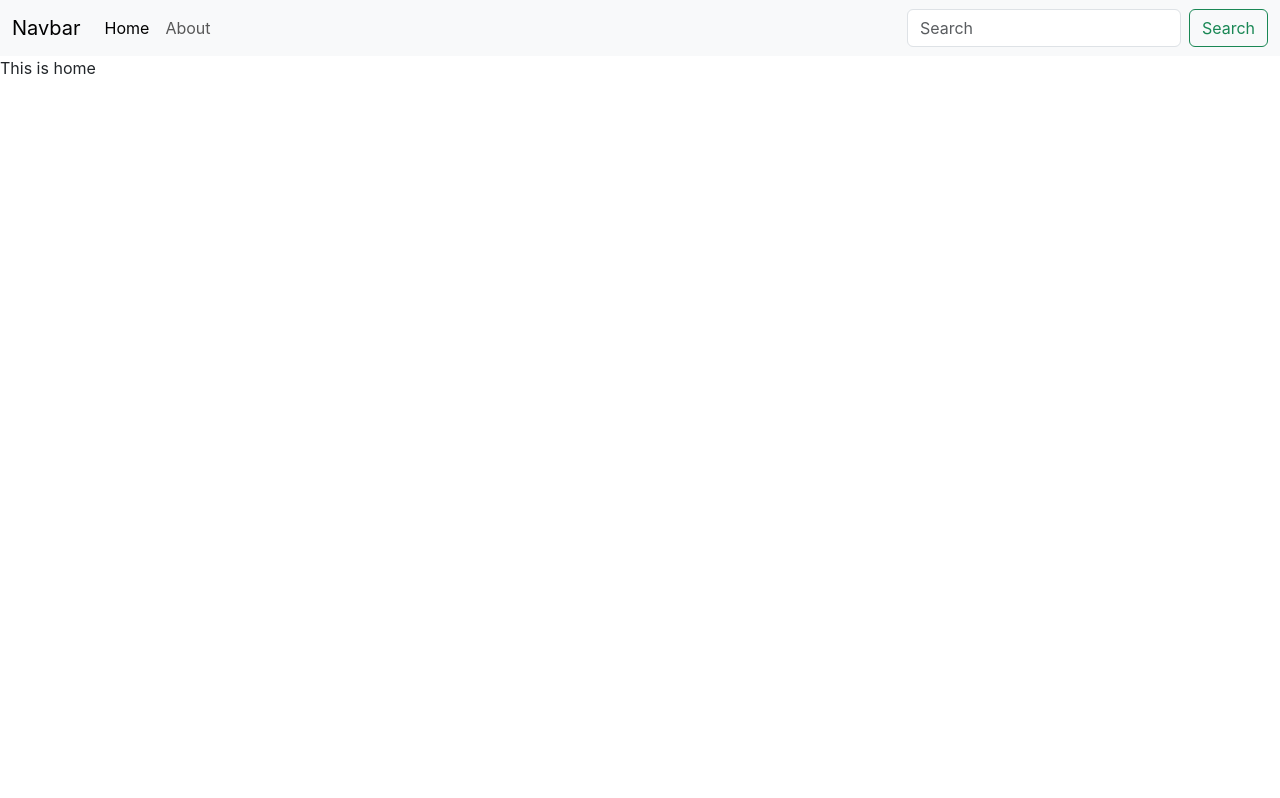
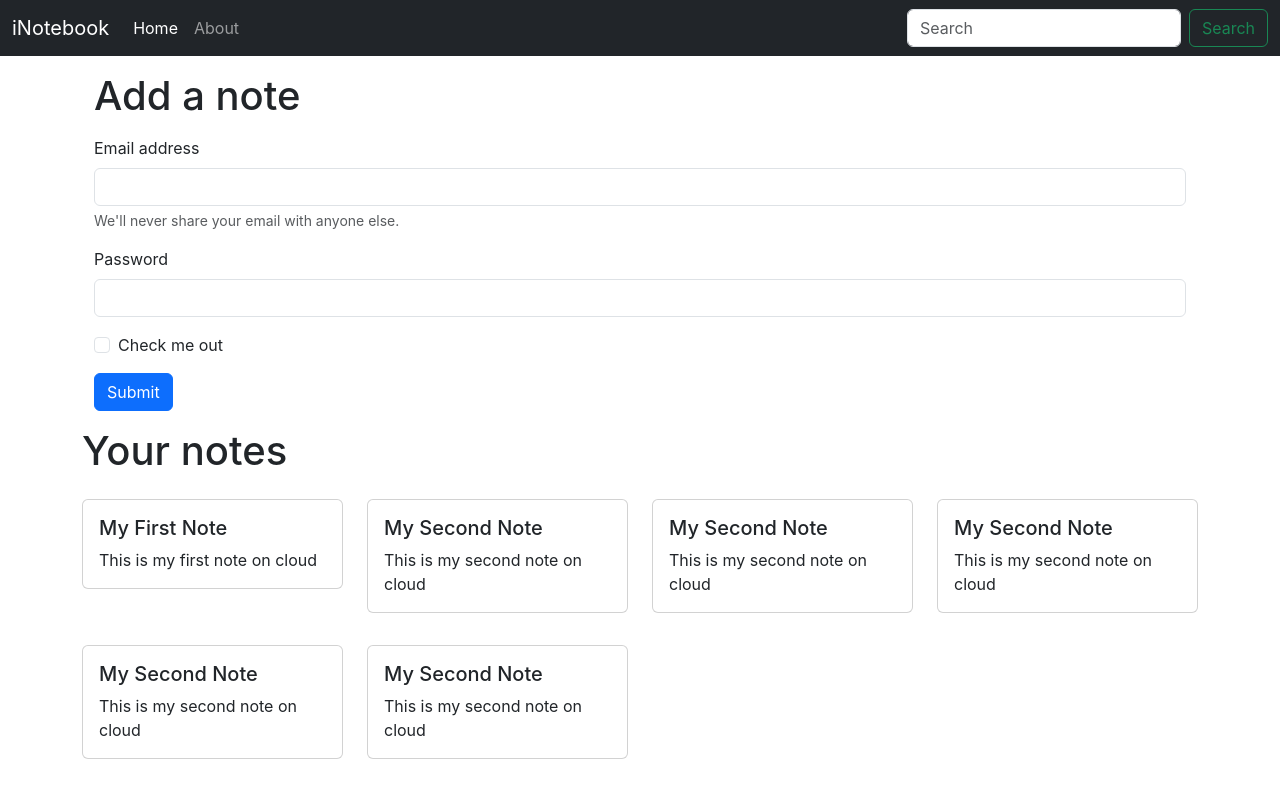
Before and after one commit to Tirth02/iNotebook, a React (Create React App) app in the folder frontend/inotebook-frontend/: page / in a window 1280 px wide. Built offline with nearby package versions, Linux system fonts and the light colour scheme; the HTML template or start-up script is replaced by a standard one.

Commit message:
Navbar modified and added basic form and card for notes

```diff
--- a/frontend/inotebook-frontend/src/App.js
+++ b/frontend/inotebook-frontend/src/App.js
@@ -1,9 +1,5 @@
 import "./App.css";
-import {
-  BrowserRouter as Router,
-  Route,
-  Routes,
-} from "react-router-dom";
+import { BrowserRouter as Router, Route, Routes } from "react-router-dom";
 import Navbar from "./components/Navbar";
 import Home from "./components/Home";
 import About from "./components/About";
@@ -14,10 +10,12 @@
       <NoteState>
         <Router>
           <Navbar />
-          <Routes>
-            <Route exact path="/" element={<Home />} />
-            <Route exact path="/about" element={<About />} />
-          </Routes>
+          <div className="container">
+            <Routes>
+              <Route exact path="/" element={<Home />} />
+              <Route exact path="/about" element={<About />} />
+            </Routes>
+          </div>
         </Router>
       </NoteState>
     </>
--- a/frontend/inotebook-frontend/src/components/About.js
+++ b/frontend/inotebook-frontend/src/components/About.js
@@ -1,15 +1,12 @@
 import React,{ useContext, useEffect } from 'react'
-import noteContext from '../context/notes/noteContext'
+
 
 const About = () => {
-  const a = useContext(noteContext);
-  useEffect(() =>{
-    a.update();
-    // eslint-disable-next-line
-  },[])
+
+
   return (
     <div>
-      This is About {a.state.name} and he is in class {a.state.class}
+      This is About
     </div>
   )
 }
--- a/frontend/inotebook-frontend/src/components/Home.js
+++ b/frontend/inotebook-frontend/src/components/Home.js
@@ -1,11 +1,55 @@
-import React from 'react'
+import React, { useContext } from "react";
+import noteContext from "../context/notes/noteContext";
+import NotesComponent from "./NotesComponent";
+const Home = () => {
 
-const Home = () => {
   return (
     <div>
-      This is home
+      <div className="container my-3">
+        <h1>Add a note</h1>
+        <form className="my-3">
+          <div class="mb-3">
+            <label for="exampleInputEmail1" class="form-label">
+              Email address
+            </label>
+            <input
+              type="email"
+              class="form-control"
+              id="exampleInputEmail1"
+              aria-describedby="emailHelp"
+            />
+            <div id="emailHelp" class="form-text">
+              We'll never share your email with anyone else.
+            </div>
+          </div>
+          <div class="mb-3">
+            <label for="exampleInputPassword1" class="form-label">
+              Password
+            </label>
+            <input
+              type="password"
+              class="form-control"
+              id="exampleInputPassword1"
+            />
+          </div>
+          <div class="mb-3 form-check">
+            <input
+              type="checkbox"
+              class="form-check-input"
+              id="exampleCheck1"
+            />
+            <label class="form-check-label" for="exampleCheck1">
+              Check me out
+            </label>
+          </div>
+          <button type="submit" class="btn btn-primary">
+            Submit
+          </button>
+        </form>
+      </div>
+      <NotesComponent></NotesComponent>
     </div>
-  )
-}
+  );
+};
 
-export default Home
+export default Home;
--- a/frontend/inotebook-frontend/src/components/Navbar.js
+++ b/frontend/inotebook-frontend/src/components/Navbar.js
@@ -1,20 +1,25 @@
-import React from 'react'
-import { Link } from 'react-router-dom'
+import React,{useEffect} from 'react'
+import { Link,useLocation } from 'react-router-dom'
 const Navbar = () => {
+    let location = useLocation();
+    useEffect(() => {
+        console.log(location.pathname);
+  }, [location]);
+
     return (
-        <nav className="navbar navbar-expand-lg bg-body-tertiary">
+        <nav className="navbar navbar-expand-lg navbar-dark bg-dark">
             <div className="container-fluid">
-                <Link className="navbar-brand" to="/">Navbar</Link>
+                <Link className="navbar-brand" to="/">iNotebook</Link>
                 <button className="navbar-toggler" type="button" data-bs-toggle="collapse" data-bs-target="#navbarSupportedContent" aria-controls="navbarSupportedContent" aria-expanded="false" aria-label="Toggle navigation">
                     <span className="navbar-toggler-icon"></span>
                 </button>
                 <div className="collapse navbar-collapse" id="navbarSupportedContent">
                     <ul className="navbar-nav me-auto mb-2 mb-lg-0">
                         <li className="nav-item">
-                            <Link className="nav-link active" aria-current="page" to="/">Home</Link>
+                            <Link className={`nav-link ${location.pathname==="/" ? "active":""}`} aria-current="page" to="/">Home</Link>
                         </li>
                         <li className="nav-item">
-                            <Link className="nav-link" to="/about">About</Link>
+                            <Link className={`nav-link ${location.pathname==="/about" ? "active":""}`} to="/about">About</Link>
                         </li>
                     </ul>
                     <form className="d-flex" role="search">
--- /dev/null
+++ b/frontend/inotebook-frontend/src/components/Noteitem.js
@@ -0,0 +1,17 @@
+import React from "react";
+
+const Noteitem = (props) => {
+  const { note } = props;
+  return (
+    <div className="col-md-3">
+      <div class="card my-3">
+        <div class="card-body">
+          <h5 class="card-title">{note.title}</h5>
+          <p class="card-text">{note.description}</p>
+        </div>
+      </div>
+    </div>
+  );
+};
+
+export default Noteitem;
--- /dev/null
+++ b/frontend/inotebook-frontend/src/components/NotesComponent.js
@@ -0,0 +1,17 @@
+import React,{useContext} from 'react'
+import noteContext from '../context/notes/noteContext';
+import Noteitem from './Noteitem';
+const NotesComponent = () => {
+    const context = useContext(noteContext);
+  const {notes,setNotes} = context;
+  return (
+    <div className="row my-3">
+        <h1>Your notes</h1>
+        {notes.map((note) =>{
+          return <Noteitem note={note}/>
+        })}
+      </div>
+  )
+}
+
+export default NotesComponent
--- a/frontend/inotebook-frontend/src/context/notes/NoteState.js
+++ b/frontend/inotebook-frontend/src/context/notes/NoteState.js
@@ -1,24 +1,68 @@
 import noteContext from "./noteContext";
 import { useState } from "react";
-const NoteState = (props) =>{
-    const s1 = {
-        "name":"Tirth",
-        "class":"5b"
-    }
-    const [state,setState] = useState(s1);
-    const update = () =>{
-        setTimeout(() =>{
-            setState({
-                "name":"Harry",
-                "class":"10b"
-            })
-        },1000);
-    }
-    return(
-        <noteContext.Provider value={{state,update}}>
-            {props.children}
-        </noteContext.Provider>
-    )
-}
+const NoteState = (props) => {
+  const notesInitial = [
+    {
+      _id: "670e2378581e764365429525",
+      user: "670d3cda7b1b8d404cce0999",
+      title: "My First Note",
+      description: "This is my first note on cloud",
+      tag: "General",
+      date: "2024-10-15T08:10:32.908Z",
+      __v: 0,
+    },
+    {
+      _id: "670e2378581e764365429526",
+      user: "670d3cda7b1b8d404cce0999",
+      title: "My Second Note",
+      description: "This is my second note on cloud",
+      tag: "Youtube",
+      date: "2024-10-15T08:10:32.908Z",
+      __v: 0,
+    },
+    {
+      _id: "670e2378581e764365429526",
+      user: "670d3cda7b1b8d404cce0999",
+      title: "My Second Note",
+      description: "This is my second note on cloud",
+      tag: "Youtube",
+      date: "2024-10-15T08:10:32.908Z",
+      __v: 0,
+    },
+    {
+      _id: "670e2378581e764365429526",
+      user: "670d3cda7b1b8d404cce0999",
+      title: "My Second Note",
+      description: "This is my second note on cloud",
+      tag: "Youtube",
+      date: "2024-10-15T08:10:32.908Z",
+      __v: 0,
+    },
+    {
+      _id: "670e2378581e764365429526",
+      user: "670d3cda7b1b8d404cce0999",
+      title: "My Second Note",
+      description: "This is my second note on cloud",
+      tag: "Youtube",
+      date: "2024-10-15T08:10:32.908Z",
+      __v: 0,
+    },
+    {
+      _id: "670e2378581e764365429526",
+      user: "670d3cda7b1b8d404cce0999",
+      title: "My Second Note",
+      description: "This is my second note on cloud",
+      tag: "Youtube",
+      date: "2024-10-15T08:10:32.908Z",
+      __v: 0,
+    },
+  ];
+  const [notes, setNotes] = useState(notesInitial);
+  return (
+    <noteContext.Provider value={{ notes, setNotes }}>
+      {props.children}
+    </noteContext.Provider>
+  );
+};
 
 export default NoteState;
```
